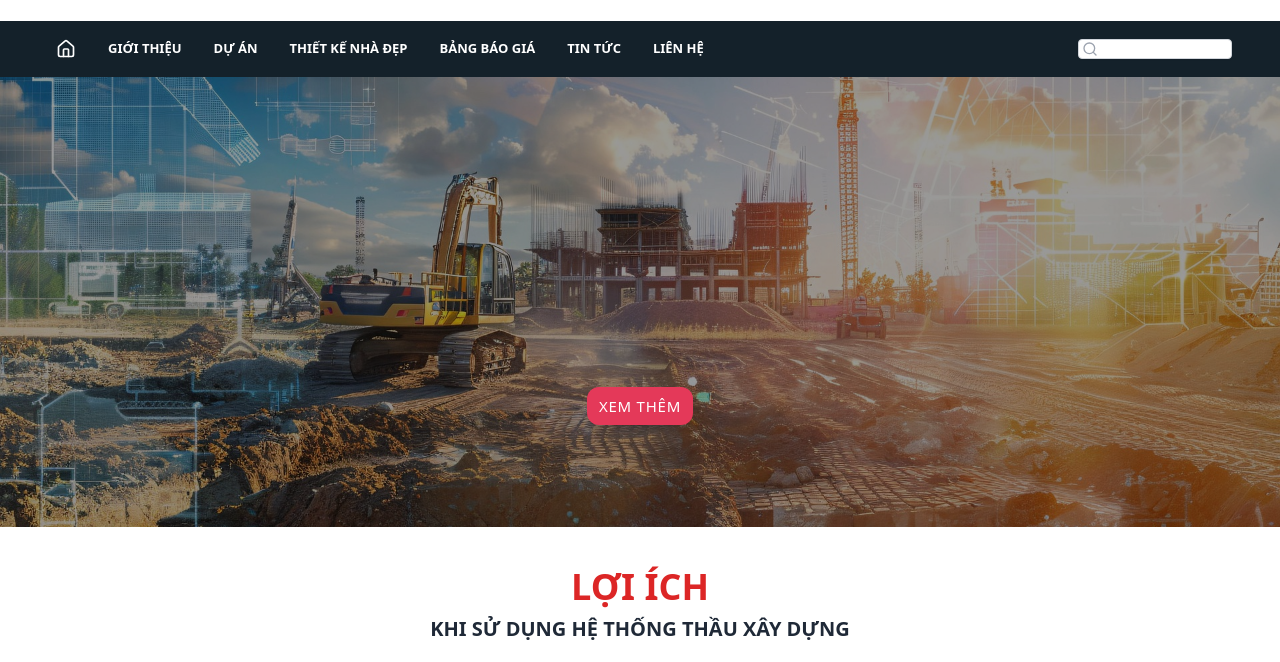
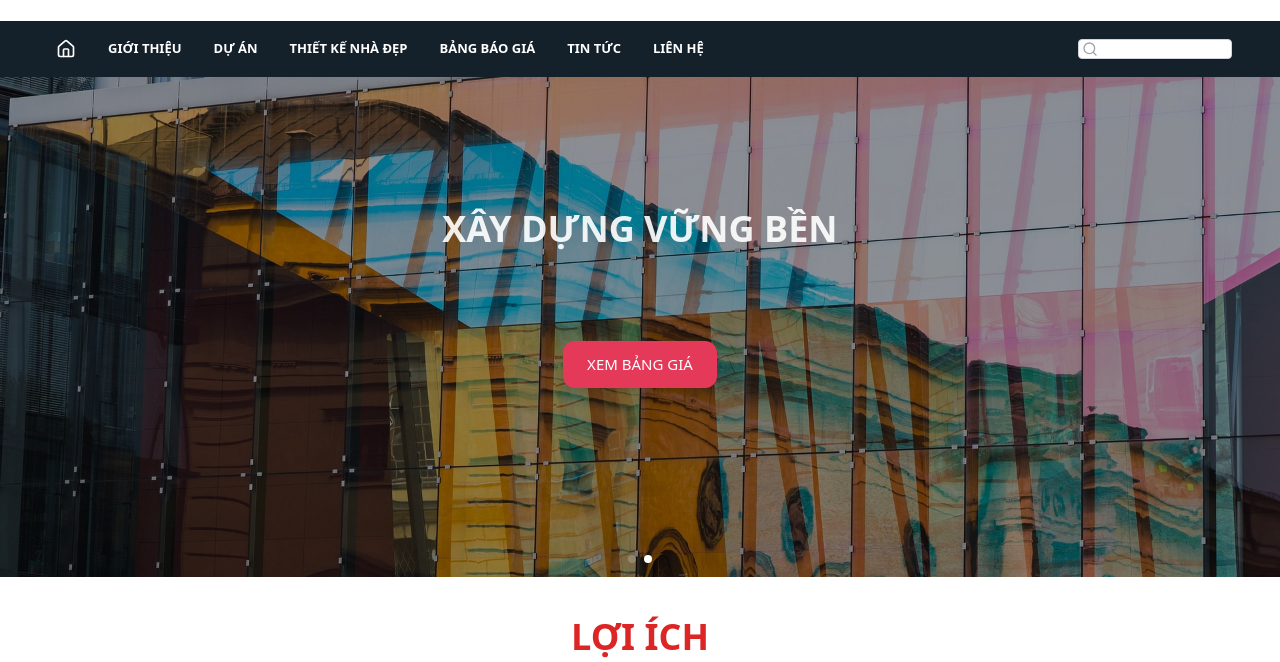
Before and after one commit to quandang08/xaydung.net-sota-group, a website: page index.html in a window 1280 px wide. Shown: the part 91-753 px from the top of the page. Drawn offline with nearby package versions, Linux system fonts and the light colour scheme; files that its build step writes are made by us from their sources.

Commit message:
feat(ui): add swiper functionality for hero section with new image and pagination styles

```diff
--- a/index.html
+++ b/index.html
@@ -7,6 +7,7 @@
     <title>Xây Dựng Thầu - Hệ thống săn tin thầu công trình</title>
     <link href="./dist/output.css" rel="stylesheet">
     <link rel="stylesheet" href="https://unpkg.com/aos@2.3.1/dist/aos.css">
+    <link rel="stylesheet" href="https://cdn.jsdelivr.net/npm/swiper@11/swiper-bundle.min.css" />
     <script src="https://unpkg.com/lucide@latest"></script>
 </head>
 
@@ -300,16 +301,38 @@
     </header>
 
     <main>
-        <section class="hero relative text-white bg-[url('/assets/images/hero.jpg')] bg-cover bg-center h-[450px]
-            flex flex-col justify-center items-center">
+        <section class="hero relative h-[500px] overflow-hidden">
+            <div class="swiper mySwiper h-full w-full">
+                <div class="swiper-wrapper">
 
-            <div class="absolute inset-0 bg-black/40 z-0"></div>
+                    <div class="swiper-slide relative flex items-center justify-center text-white">
+                        <div class="absolute inset-0 bg-[url('/assets/images/hero.jpg')] bg-cover bg-center"></div>
+                        <div class="absolute inset-0 bg-black/40 z-0"></div>
+                        <div class="container mx-auto px-4 z-10 text-center flex flex-col items-center mt-32">
+                            <h2 class="text-4xl font-bold mb-4 slide-title">KIẾN TẠO KHÔNG GIAN</h2>
+                            <button
+                                class="bg-[#E43959] text-white text-[15px] px-6 py-3 rounded-xl shadow-lg
+                                mt-20 hover:bg-[#AD0928] transition-all uppercase">
+                                Xem dự án
+                            </button>
+                        </div>
+                    </div>
 
-            <div class="container mx-auto px-4 z-10 text-center flex flex-col items-center mt-52">
-                <button class="bg-[#E43959] text-white text-[15px] font-normal px-3 py-2 rounded-xl shadow-lg hover:bg-[#AD0928]
-                    hover:scale-105 transition-all uppercase tracking-wider">
-                    Xem thêm
-                </button>
+                    <div class="swiper-slide relative flex items-center justify-center text-white">
+                        <div class="absolute inset-0 bg-[url('/assets/images/hero-2.jpg')] bg-cover bg-center"></div>
+                        <div class="absolute inset-0 bg-black/40 z-0"></div>
+                        <div class="container mx-auto px-4 z-10 text-center flex flex-col items-center mt-32">
+                            <h2 class="text-4xl font-bold mb-4 slide-title">XÂY DỰNG VỮNG BỀN</h2>
+                            <button
+                                class="bg-[#E43959] text-white text-[15px] px-6 py-3 rounded-xl shadow-lg
+                                mt-20 hover:bg-[#AD0928] transition-all uppercase">
+                                Xem bảng giá
+                            </button>
+                        </div>
+                    </div>
+
+                </div>
+                <div class="swiper-pagination"></div>
             </div>
         </section>
 
@@ -788,6 +811,7 @@
 
     <div id="footer-placeholder"></div>
 
+    <script src="https://cdn.jsdelivr.net/npm/swiper@11/swiper-bundle.min.js"></script>
     <script src="https://cdnjs.cloudflare.com/ajax/libs/gsap/3.12.2/gsap.min.js"></script>
     <script src="https://cdnjs.cloudflare.com/ajax/libs/gsap/3.12.2/ScrollTrigger.min.js"></script>
     <script src="https://unpkg.com/aos@2.3.1/dist/aos.js"></script>
@@ -804,26 +828,55 @@
 
         if (!topHeader || !mainNav) return;
 
-        // Lấy chiều cao của phần Top Header (khoảng trắng chứa logo/mạng xã hội)
         const topHeaderHeight = topHeader.offsetHeight;
 
         ScrollTrigger.create({
-            // Kích hoạt khi cạnh trên của trang cuộn qua hết chiều cao của Top Header
+
             start: `top+=${topHeaderHeight} top`,
             onEnter: () => {
-                // Khi cuộn xuống: Thêm class fixed và hiệu ứng
                 mainNav.classList.add("sticky-active");
-                // Thêm padding cho body để bù đắp khoảng trống Nav để lại, tránh giật trang
                 document.body.style.paddingTop = `${mainNav.offsetHeight}px`;
             },
             onLeaveBack: () => {
-                // Khi cuộn ngược lên trên cùng: Trả về trạng thái cũ
                 mainNav.classList.remove("sticky-active");
                 document.body.style.paddingTop = "0";
             }
         });
     }
 
-    // Chạy hàm khởi tạo
     window.addEventListener("load", initStickyNav);
 </script>
+
+<script>
+    const swiper = new Swiper(".mySwiper", {
+        loop: true,
+        autoplay: {
+            delay: 5000,
+            disableOnInteraction: false,
+        },
+        pagination: {
+            el: ".swiper-pagination",
+            clickable: true,
+        },
+        on: {
+            init: function () {
+                animateSlideContent();
+            },
+            slideChangeTransitionStart: function () {
+                animateSlideContent();
+            }
+        }
+    });
+
+    function animateSlideContent() {
+        gsap.fromTo(".swiper-slide-active .slide-title",
+            { y: 50, opacity: 0 },
+            { y: 0, opacity: 1, duration: 3, ease: "power4.out", delay: 0.4 }
+        );
+
+        gsap.fromTo(".swiper-slide-active button",
+            { scale: 0.8, opacity: 0 },
+            { scale: 1, opacity: 1, duration: 0.8, ease: "back.out(1.7)", delay: 0.6 }
+        );
+    }
+</script>
--- a/src/input.css
+++ b/src/input.css
@@ -19,6 +19,16 @@
   to {
     transform: translateY(0);
   }
+}
+
+.swiper-pagination-bullet {
+    background: #ffffff !important;
+    opacity: 0.5;
+}
+
+.swiper-pagination-bullet-active {
+    background: #ffffff !important;
+    opacity: 1 !important;
 }
 
 .runner {
```
Also changed, not shown: assets/images/hero-2.jpg (added).
